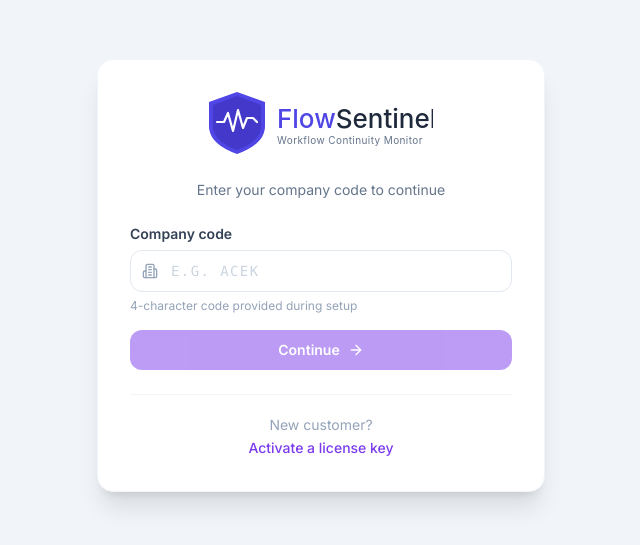
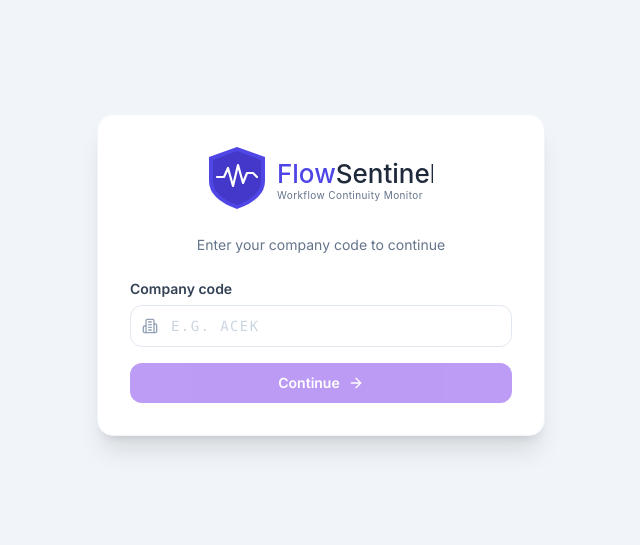
Before and after one commit to Flowsentinel/flowsentinel-tenant-sandbox, a React (Vite) app: page / in a window 1280 px wide. Shown: the part 125-670 px from the top of the page, without its empty margins (319-959 px from the left). Built offline with nearby package versions, Linux system fonts and the light colour scheme; no server answers.

Commit message:
Clean up company code page — remove hint text and activate link

```diff
--- a/src/pages/CompanyCode.jsx
+++ b/src/pages/CompanyCode.jsx
@@ -96,7 +96,6 @@ export default function CompanyCode() {
                   className="block w-full border border-slate-200 rounded-xl pl-10 pr-4 py-2.5 text-sm font-mono tracking-widest uppercase text-slate-800 placeholder:text-slate-300 focus:outline-none focus:ring-2 focus:ring-violet-500 focus:border-violet-500 transition"
                 />
               </div>
-              <p className="text-xs text-slate-400">4-character code provided during setup</p>
             </div>
 
             {error && (
@@ -116,16 +115,6 @@ export default function CompanyCode() {
             </button>
           </form>
 
-          <div className="mt-6 pt-5 border-t border-slate-100 text-center">
-            <p className="text-sm text-slate-400">New customer?</p>
-            <button
-              onClick={() => navigate('/activate')}
-              className="text-sm text-violet-600 hover:text-violet-700 font-medium transition-colors"
-            >
-              Activate a license key
-            </button>
-          </div>
-
         </div>
       </div>
     </div>
```
